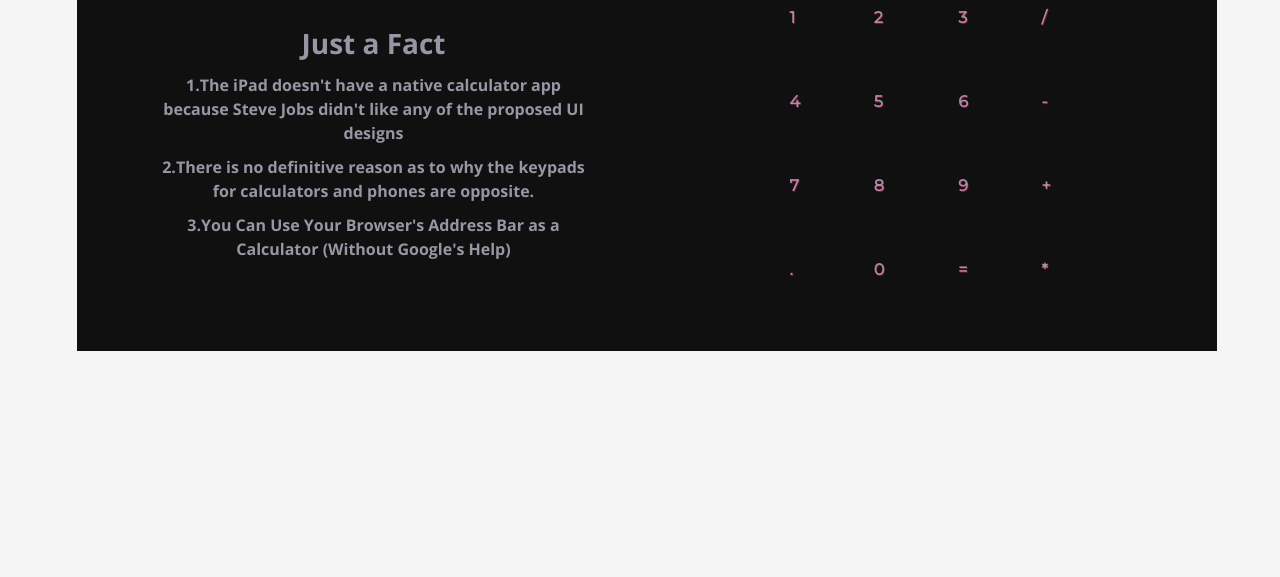
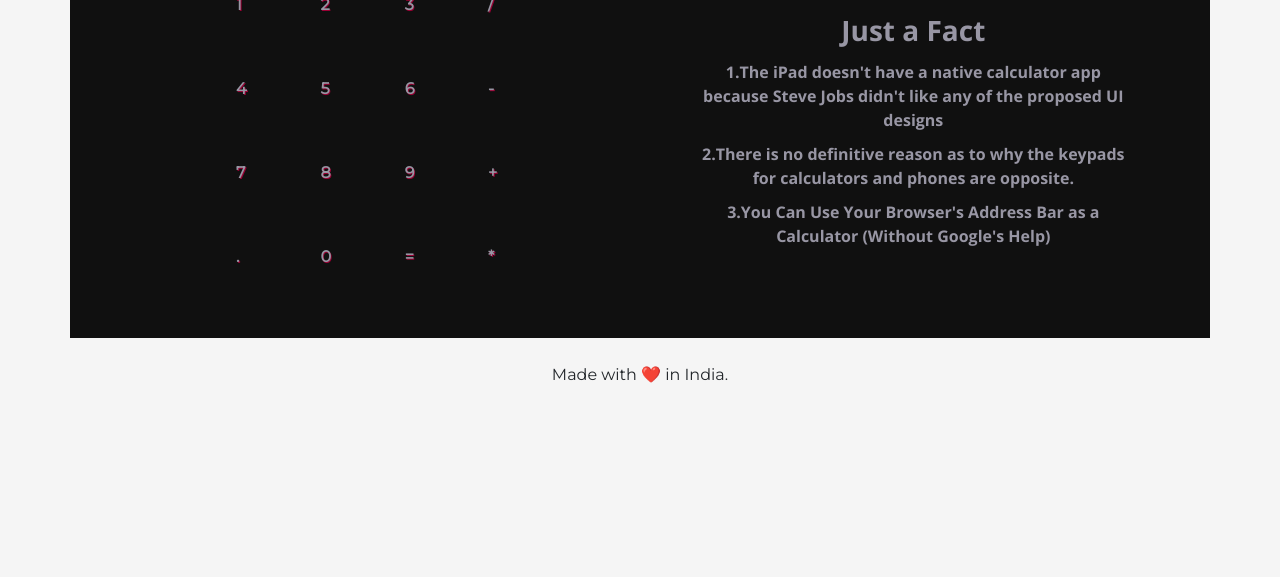
Before and after one commit to RiyaMukund/Calculator, a plain HTML site: page index.html in a window 1280 px wide. Shown: the part 223-800 px from the top of the page. Drawn offline with nearby package versions, Linux system fonts and the light colour scheme.

Commit message:
Add files via upload

```diff
--- a/index.html
+++ b/index.html
@@ -20,17 +20,7 @@
         <div class="container">
             <div class="row">
                 <div class="col-lg-6">
-            <h1>Calculator</h1>
-                    <div id="second">
-                    <h3>Just a Fact</h3>
-                    <p>1.The iPad doesn't have a native calculator app because Steve Jobs didn't like any of the proposed UI designs</p>
-                    <p>2.There is no definitive reason as to why the keypads for calculators and phones are opposite.</p>
-                    <p>3.You Can Use Your Browser's Address Bar as a Calculator (Without Google's Help)</p>
-                </div>
-            </div>
-
-                <div class="col-lg-6">
-      <table>
+                    <table>
          <tr>
             <td colspan="3"><input type="text" class="btn btn-secondary" id="result"/></td>
 
@@ -62,8 +52,22 @@
             <td><input type="button" class="btn btn-outline-dark" value="*" onclick="dis('*')"/> </td>
          </tr>
             </table>
+
+            </div>
+
+                <div class="col-lg-6">
+                        <h1>Calculator</h1>
+                    <div id="second">
+                    <h3>Just a Fact</h3>
+                    <p>1.The iPad doesn't have a native calculator app because Steve Jobs didn't like any of the proposed UI designs</p>
+                    <p>2.There is no definitive reason as to why the keypads for calculators and phones are opposite.</p>
+                    <p>3.You Can Use Your Browser's Address Bar as a Calculator (Without Google's Help)</p>
+                </div>
                 </div>
                 </div>
         </div>
     </body>
+    <footer>
+    Made with ❤️ in India.
+  </footer>
 </html>
--- a/styles.css
+++ b/styles.css
@@ -10,7 +10,10 @@ body
 .container
 {
     background-color: 	#101010;
-    margin: 6%;
+    margin-left: auto;
+    margin-right: auto;
+    margin-top: 5%;
+    margin-bottom: 2%;
     padding: 3%;
 }
 
```
